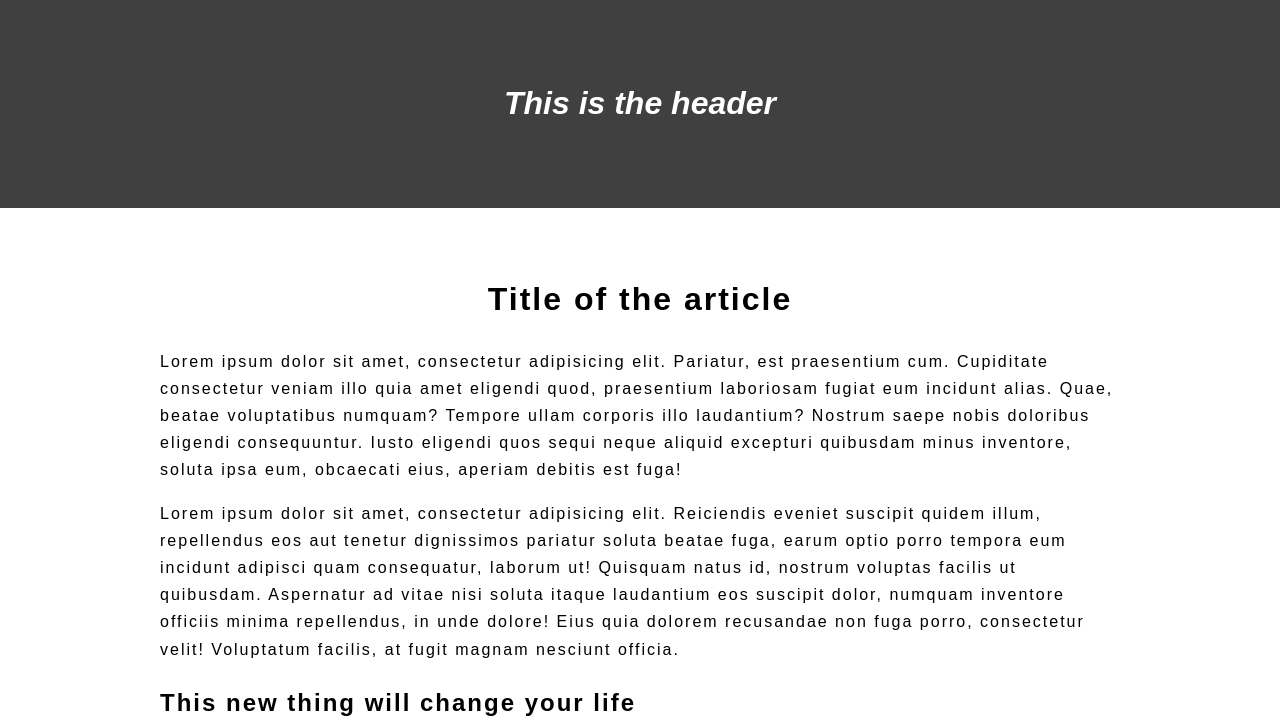
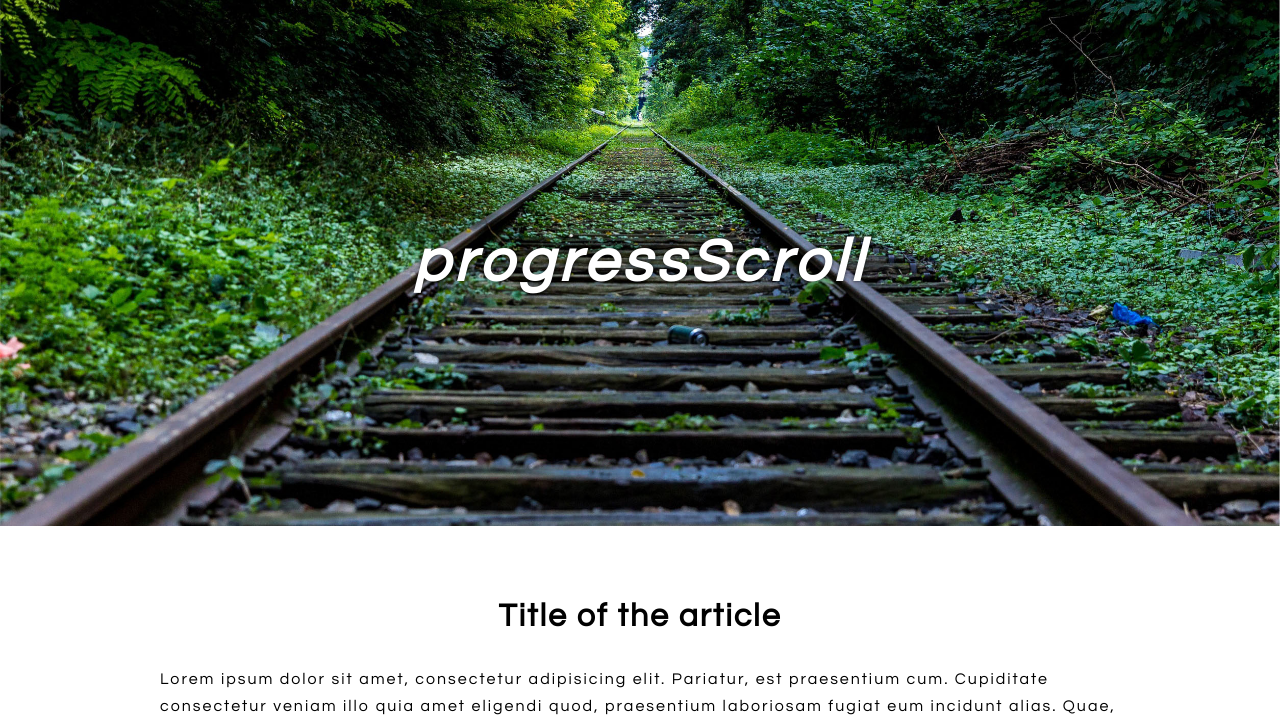
Before and after one commit to deartrudence/progressScroll.jquery, a plain HTML site: page index.html in a window 1280 px wide. Shown: the top 726 px of the page. Drawn offline with nearby package versions, Linux system fonts and the light colour scheme.

Commit message:
adding flexibility and options

```diff
--- a/css/style.css
+++ b/css/style.css
@@ -6,38 +6,31 @@ input[type=reset],input[type=submit]{-webkit-appearance:button;cursor:pointer;}b
 * { -moz-box-sizing: border-box; -webkit-box-sizing: border-box; box-sizing: border-box; }
 
 body {
-	font-family: sans-serif;
+	font-family: 'Questrial', sans-serif;
 }
 
 .hidden {
 	display: none;
 }
 
-.orange {
-	background-color: #e67e22 !important;
-}
-
-.purple {
-	background-color: #8e44ad !important;
-}
-.red {
-	background-color: #c0392b !important;
-}
-.yellow {
-	background-color: #f1c40f !important;
-}
 
 header {
 	background: rgba(0,0,0,0.75);
-	padding: 5%;
+	background-image: url('../trainTracks.jpg');
+	background-size: cover;
+	padding: 15%;
 }
 header h1{
 	font-style: italic;
 	text-align: center;
 	color: white;
+	letter-spacing: 5px;
+	font-size: 60px;
+	text-shadow: 0 0 4px rgba(0,0,0,0.75);
+	/*position: fixed;*/
 }
 .scrollWrapper {
-	height: 50px;
+/*	height: 50px;*/
 	width: 100%;
 	background: rgba(0,0,0,0.75);
 	position: fixed;
@@ -49,15 +42,21 @@ header h1{
 	color: white;
 	font-size: 20px;
 	margin: 0;
-	padding-top: 2%;
+/*	padding-top: 2%;*/
+	padding: 1.5%;
 	padding-left: 5%;
+	display: inline-block;
+	vertical-align: middle;
+	line-height: normal;
+	}
 
 }
 .scroll-bar {
-	height: 5px;
+	height: 10px;
 	z-index: 1000;
 	position: fixed;
 	background-color: #009ACF;
+	/*opacity: 0.5;*/
 	width: 50px;
 	top: 50px;
 
--- a/index.html
+++ b/index.html
@@ -3,17 +3,18 @@
 <head>
 	<meta charset="UTF-8">
 	<title>progress thingy</title>
+	<link href='http://fonts.googleapis.com/css?family=Questrial' rel='stylesheet' type='text/css'>
 	<link rel="stylesheet" href="css/style.css">
 </head>
 <body>
 	<header class="header">
-		<h1>This is the header</h1>
+		<h1>progressScroll</h1>
 	</header>
 	<div class="scrollWrapper hidden">
 		<h3></h3>
 		<div class="scroll-bar"></div>
 	</div>
-	<div class="wrapper">
+	<div class="wrapper clearfix">
 		<h1>Title of the article</h1>
 
 		<p>Lorem ipsum dolor sit amet, consectetur adipisicing elit. Pariatur, est praesentium cum. Cupiditate consectetur veniam illo quia amet eligendi quod, praesentium laboriosam fugiat eum incidunt alias. Quae, beatae voluptatibus numquam? Tempore ullam corporis illo laudantium? Nostrum saepe nobis doloribus eligendi consequuntur. Iusto eligendi quos sequi neque aliquid excepturi quibusdam minus inventore, soluta ipsa eum, obcaecati eius, aperiam debitis est fuga!</p>
@@ -66,8 +67,11 @@
 
 		<p>Lorem ipsum dolor sit amet, consectetur adipisicing elit. Maxime accusamus fugiat nobis eveniet nihil sunt, odit ipsam animi esse quidem sint suscipit ea nulla deserunt, non dolorum minima culpa, illum temporibus necessitatibus obcaecati ex facere veritatis eius numquam. Laborum eligendi, hic error reprehenderit dolore sequi pariatur ut labore animi nihil tempore dignissimos placeat sit doloribus provident, cupiditate quam ducimus quibusdam et. Repellendus dolorum doloremque sunt placeat, explicabo consectetur repellat debitis magni officiis ad cupiditate, numquam blanditiis nihil itaque quae amet.</p>
 
+		<p>Lorem ipsum dolor sit amet, consectetur adipisicing elit. Maxime accusamus fugiat nobis eveniet nihil sunt, odit ipsam animi esse quidem sint suscipit ea nulla deserunt, non dolorum minima culpa, illum temporibus necessitatibus obcaecati ex facere veritatis eius numquam. Laborum eligendi, hic error reprehenderit dolore sequi pariatur ut labore animi nihil tempore dignissimos placeat sit doloribus provident, cupiditate quam ducimus quibusdam et. Repellendus dolorum doloremque sunt placeat, explicabo consectetur repellat debitis magni officiis ad cupiditate, numquam blanditiis nihil itaque quae amet.</p>
+
 	</div><!-- /.wrapper -->
 	<script src="https://ajax.googleapis.com/ajax/libs/jquery/1.10.2/jquery.min.js"></script>
+	<script src="scripts/jquery.progressScroll.js"></script>
 	<script src="scripts/main.js"></script>
 </body>
 </html>
--- /dev/null
+++ b/scripts/jquery.progressScroll.js
@@ -0,0 +1,66 @@
+$.fn.progressScroll = function(options){
+	var settings = $.extend({
+		fontSize : 20,
+		fontFamily : 'sans-serif',
+		color : '#009ACF',
+		height : '5px',
+		textArea : 'dark',
+	}, options);
+
+	// namespace
+	var progress = {};
+	if(settings.textArea === 'dark'){
+		$('.scrollWrapper').css({"background-color": "rgba(0,0,0,0.75)"});
+		$('.scrollWrapper h3').css({"color": "white"});
+	} else {
+		$('.scrollWrapper').css({"background-color": "rgba(255,255,255,0.75)"});
+		$('.scrollWrapper h3').css({"color": "black"});
+
+	}
+	progress.targetScroll = 0;
+	progress.headHeight = $('header').outerHeight();
+	progress.screenh = screen.height;
+	progress.divHeight = $(this).outerHeight();
+	progress.numberOfH2 = $('h2').length;
+	console.log(progress.numberOfH2);
+	console.log("divHeight "+progress.divHeight);
+	console.log("headHeight "+progress.headHeight);
+
+	$(window).scroll(function() {
+	  	var scrollAmount = $(this).scrollTop() - progress.headHeight ;
+	  	var scrollPercent = ((scrollAmount)/(progress.divHeight - progress.screenh))*100;
+		// console.log("scroll amount"+scrollAmount);
+		// console.log("scroll percent "+scrollPercent+"%");
+		// console.log("screen height"+progress.screenh)
+
+		//blank out the text if above the first h2 tag
+		if(scrollAmount <= $('h2:first').position().top){
+			$('.scrollWrapper h3').text('');
+		}
+
+		//everytime it passes an h2 it grabs it's text
+		$('h2').each(function() {
+			if(scrollAmount + progress.headHeight >= $(this).position().top){
+				var text = $(this).text();
+	    		$('.scrollWrapper h3').text(text);
+	    		// console.log("this pos top "+$(this).position().top)
+	    		// $('.scroll-bar').toggleClass('orange');
+			};
+		});
+
+
+		//calculate scroll amount
+	    $('.scroll-bar').css('width', scrollPercent+'%' );
+	    // $('.scroll-bar').css('opacity', scrollPercent/100 );
+	    if( scrollAmount >= progress.targetScroll){
+	    	$('.scrollWrapper').removeClass('hidden');
+		} else {
+			$('.scrollWrapper').addClass('hidden');
+		};
+
+	}); //end window scroll
+
+	var $el = $('.scroll-bar').css(settings);
+	return $el;
+// });
+}
--- a/scripts/main.js
+++ b/scripts/main.js
@@ -1,57 +1,9 @@
 $(function() {
 
-	var width = $(document).width();
-	var height = $('div.wrapper').height();
-	var dheight = $(document).height();
-	// var targetScroll = $('.wrapper').position().top;
-	var targetScroll = 0;
-	var headHeight = $('.header').outerHeight();
-	console.log(headHeight);
-	var h2Scroll = $('h2').position().top - headHeight;
-	console.log("h2 scroll "+h2Scroll);
-	console.log("target scroll "+targetScroll);
-	var h2Scroll2 =  $('h2:eq(1)').position().top - headHeight;
-	var h2Scroll3 =  $('h2:eq(2)').position().top - headHeight;
+	$('.wrapper').progressScroll({
+		backgroundColor: "#5C7309",
+		height : "7px",
+		textArea : 'light'
+	});
 
-
-
-
-	$(window).scroll(function() {
-		var screenh = screen.height;
-	  	// var scrollAmount = $(window).scrollTop();
-	  	var scrollAmount = $(window).scrollTop() - headHeight ;
-	    var height = $(".wrapper").height();
-	  	var scrollPercent = ((scrollAmount)/(height-screenh))*100;
-		console.log("scroll amount"+scrollAmount);
-
-		if(scrollAmount <= $('h2:first').position().top){
-			$('.scrollWrapper h3').text('');
-		}
-
-		$('h2').each(function() {
-			if(scrollAmount + headHeight >= $(this).position().top){
-				var text = $(this).text();
-	    		$('.scrollWrapper h3').text(text);
-	    		// $('.scroll-bar').toggleClass('orange');
-			};
-		});
-
-	    $('.scroll-bar').css('width', scrollPercent+'%' );
-	    if( scrollAmount >= targetScroll){
-	    	$('.scrollWrapper').removeClass('hidden');
-		} else {
-			$('.scrollWrapper').addClass('hidden');
-		};
-	 //    if(scrollAmount >= h2Scroll){
-	 //  		var text = $('h2:eq(0)').text()
-	 //    	$('.scrollWrapper h3').text(text)
-	 //    };
-	 //    $('.scroll-bar').toggleClass('purple', scrollAmount >=h2Scroll);
-	 //    if(scrollAmount >= h2Scroll2){
-	 //  		var text = $('h2:eq(1)').text()
-	 //    	$('.scrollWrapper h3').text(text)
-	 //    };
-	 //    $('.scroll-bar').toggleClass('red', scrollAmount >=h2Scroll2);
-	 //    $('.scroll-bar').toggleClass('yellow', scrollAmount >=h2Scroll3);
-		});
 });
```
Also changed, not shown: trainTracks.jpg (added).
